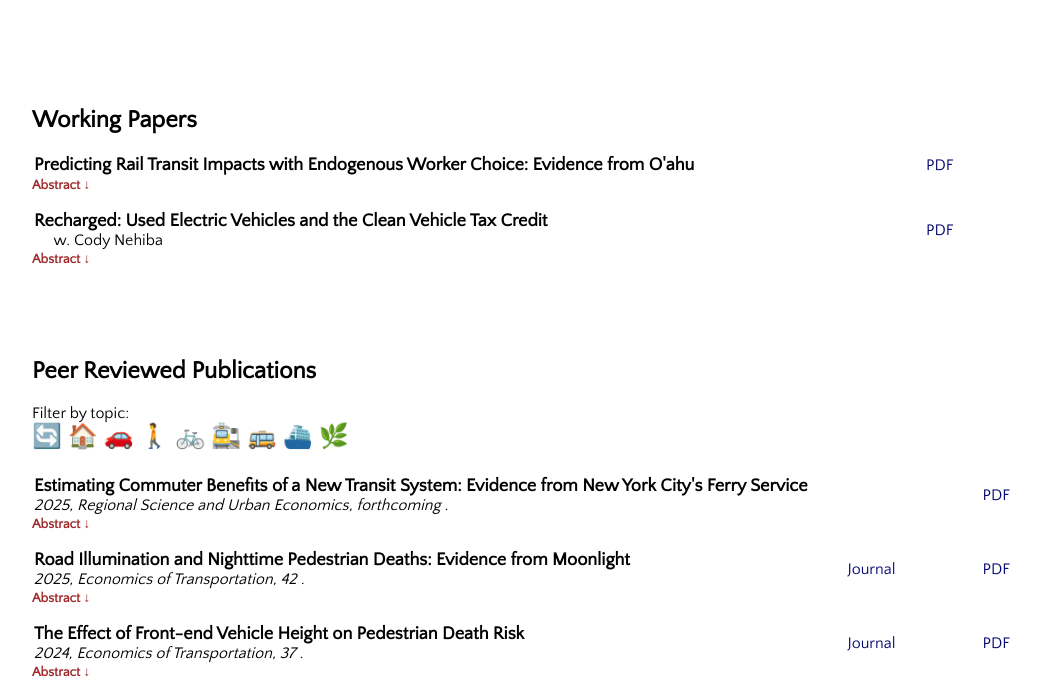
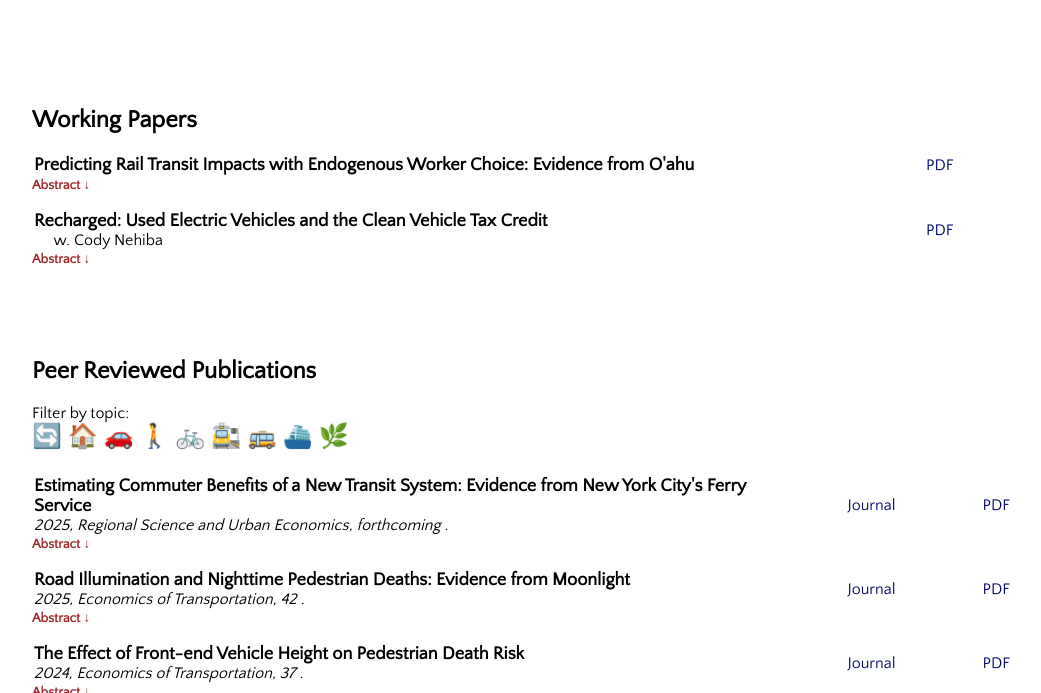
Before and after one commit to justintyndall/justintyndall.github.io, a plain HTML site: page researchpage.html in a window 1280 px wide. Shown: the part 104-797 px from the top of the page, without its empty margins (118-1159 px from the left). Drawn offline with nearby package versions, Linux system fonts and the light colour scheme.

Commit message:
Add files via upload

```diff
--- a/researchpage.html
+++ b/researchpage.html
@@ -291,11 +291,11 @@ Filter by topic:
          <td class="wsite-multicol-col" style="width:400px; padding:0 70px;">
           <div class="paragraph" style="text-align:center;">
            <font color="#a82e2e">
-   <!--         <a href="tyndall_nycferry.pdf" target="_blank">
+            <a href="https://www.sciencedirect.com/science/article/pii/S0166046225000493" target="_blank">
              Journal
             </a>
 
-           </font>-->
+           </font>
           </div>
          </td>
          <td class="wsite-multicol-col" style="width:40px; padding:0 15px;">
```
